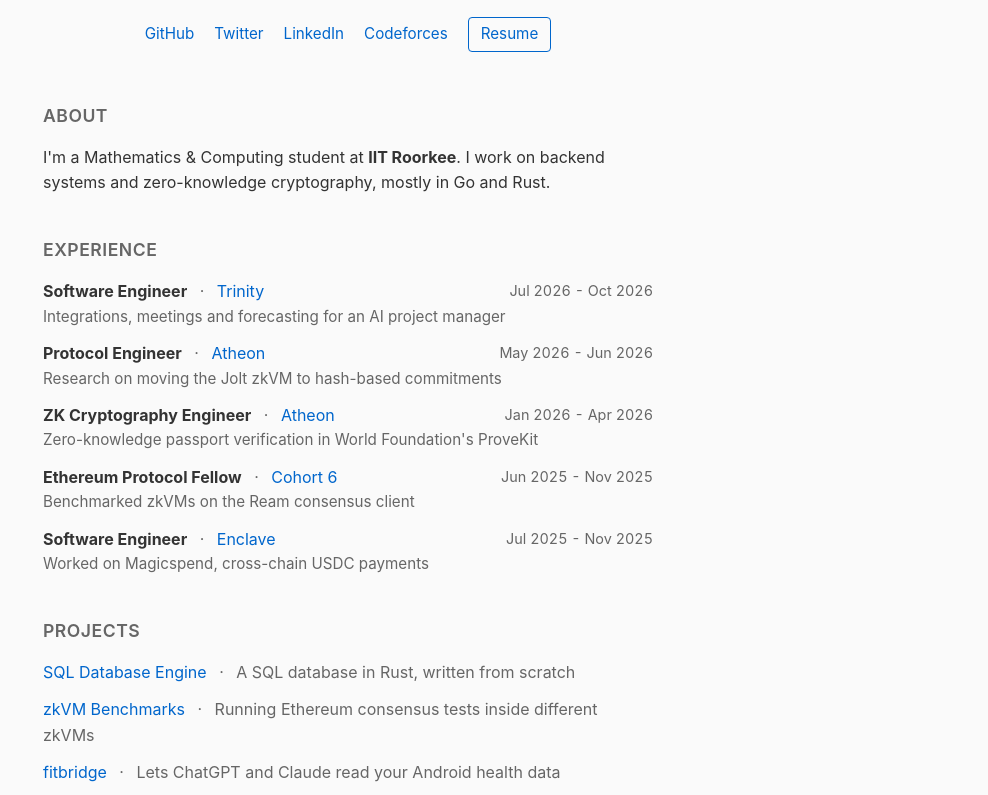
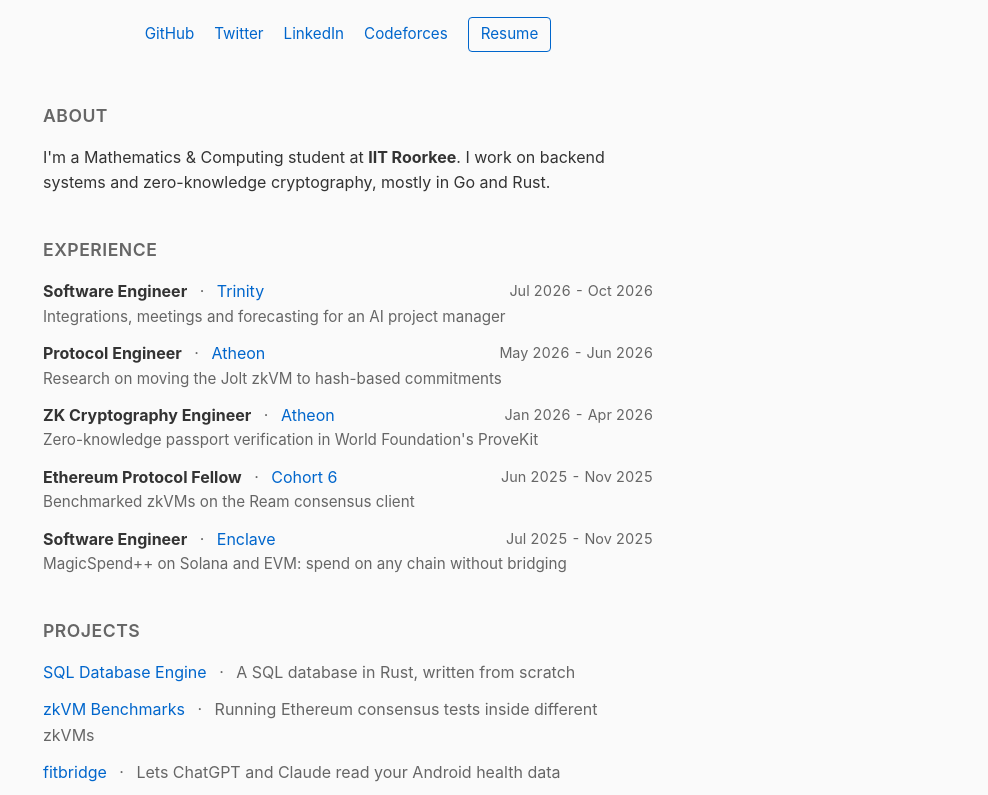
Before and after one commit to x-senpai-x/x-senpai-x.github.io, a plain HTML site: page index.html in a window 1280 px wide. Shown: the part 290-1085 px from the top of the page, without its empty margins (292-1280 px from the left). Drawn offline with Linux system fonts and the light colour scheme.

Commit message:
Update Enclave entry and resume

```diff
--- a/index.html
+++ b/index.html
@@ -64,7 +64,7 @@
                     <strong>Software Engineer</strong> <span class="separator">·</span>
                     <a href="https://enclave.money/" target="_blank">Enclave</a>
                     <span class="date">Jul 2025 - Nov 2025</span>
-                    <div class="desc">Worked on Magicspend, cross-chain USDC payments</div>
+                    <div class="desc">MagicSpend++ on Solana and EVM: spend on any chain without bridging</div>
                 </li>
             </ul>
         </section>
```
Also changed, not shown: 1 other file.
